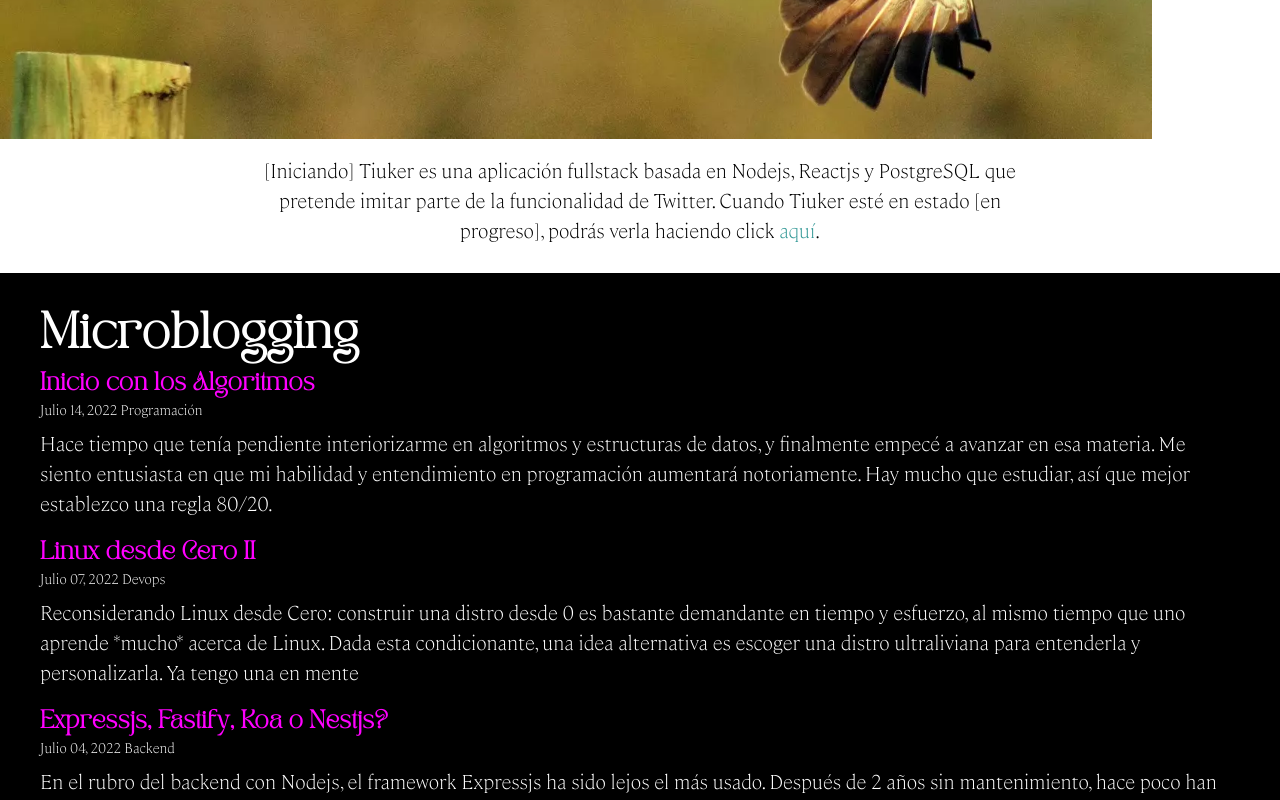
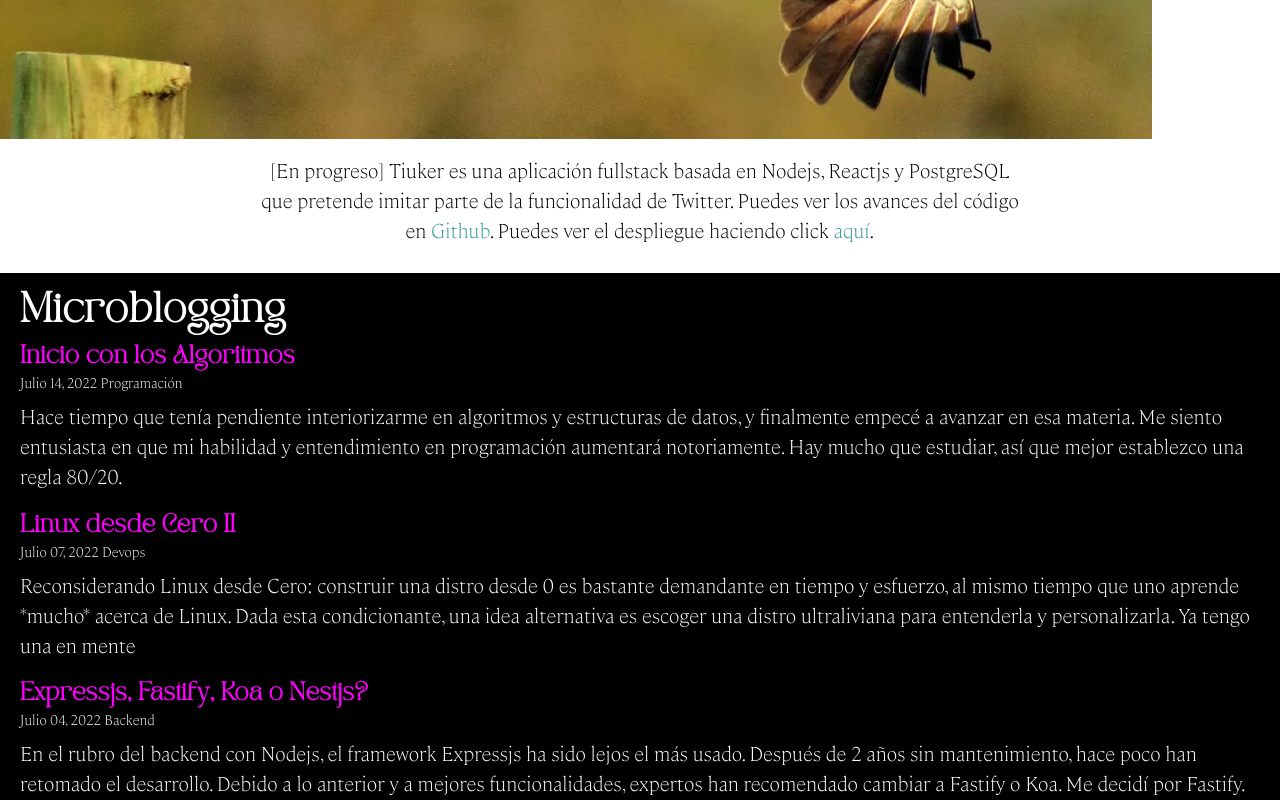
Before and after one commit to gnietto/gnietto.github.io, a React (Vite) app: page / in a window 1280 px wide. Shown: the part 2640-3440 px from the top of the page. Built offline with nearby package versions, Linux system fonts and the light colour scheme.

Commit message:
[contenido] Agrega link a repositorio Github y a despliegue

```diff
--- a/src/App.tsx
+++ b/src/App.tsx
@@ -80,9 +80,9 @@ function App() {
         <Box py=".75rem">
           <Image src="/imgs/tiuque.webp" alt="aurora" w="90vw" />
           <Text textAlign="center" px="20%" py="1rem">
-            [Iniciando] Tiuker es una aplicación fullstack basada en Nodejs,
+            [En progreso] Tiuker es una aplicación fullstack basada en Nodejs,
             Reactjs y PostgreSQL que pretende imitar parte de la funcionalidad
-            de Twitter. Cuando Tiuker esté en estado [en progreso], podrás verla
+            de Twitter. Puedes ver los avances del código en <Link color="teal.500" href="https://github.com/gnietto/tiuker/">Github</Link>. Puedes ver el despliegue
             haciendo click{' '}
             <Link color="teal.500" href="https://gnietto.github.io/tiuker/">
               aquí
@@ -91,8 +91,8 @@ function App() {
           </Text>
         </Box>
       </Box>
-      <Box color="white" bg="black" p={10}>
-        <Heading pb="0.75rem"> Microblogging </Heading>
+      <Box color="white" bg="black" p={5}>
+        <Heading pb="0.75rem" fontSize="3xl" > Microblogging </Heading>
         <Box>
           {' '}
           <ListaPosts />{' '}
```
